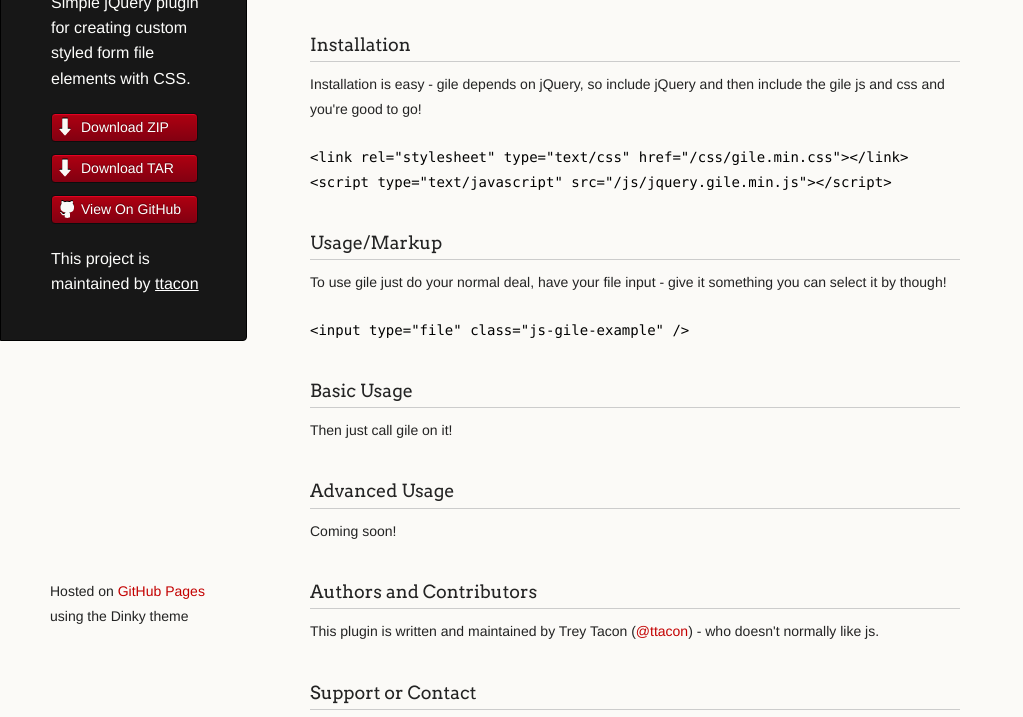
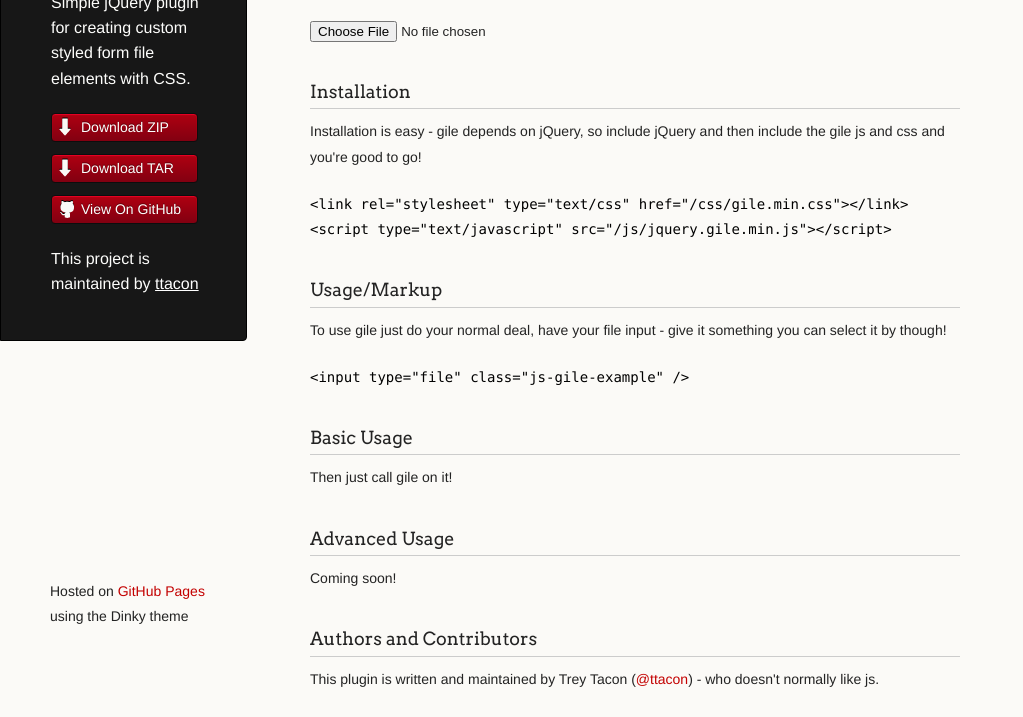
Before and after one commit to ttacon/gile, a plain HTML site: page index.html in a window 1280 px wide. Shown: the part 139-856 px from the top of the page, without its empty margins (0-1023 px from the left). Drawn offline with Linux system fonts and the light colour scheme.

Commit message:
Update index.html

```diff
--- a/index.html
+++ b/index.html
@@ -34,6 +34,8 @@
 <a name="overviewdemo" class="anchor" href="#overviewdemo"><span class="octicon octicon-link"></span></a>Overview/Demo</h3>
 
 <p>Gile takes normal markup and maps to a hidden file <code>input[type="file"]</code>. This allows you to style file inputs, yay!</p>
+
+<input type="file" class="js-gile-example" />
 
 <h3>
 <a name="installation" class="anchor" href="#installation"><span class="octicon octicon-link"></span></a>Installation</h3>
@@ -80,6 +82,8 @@
             document.write(unescape("%3Cscript src='" + gaJsHost + "google-analytics.com/ga.js' type='text/javascript'%3E%3C/script%3E"));
           </script>
           <script type="text/javascript">
+
+
             try {
               var pageTracker = _gat._getTracker("UA-51905853-1");
             pageTracker._trackPageview();
```
